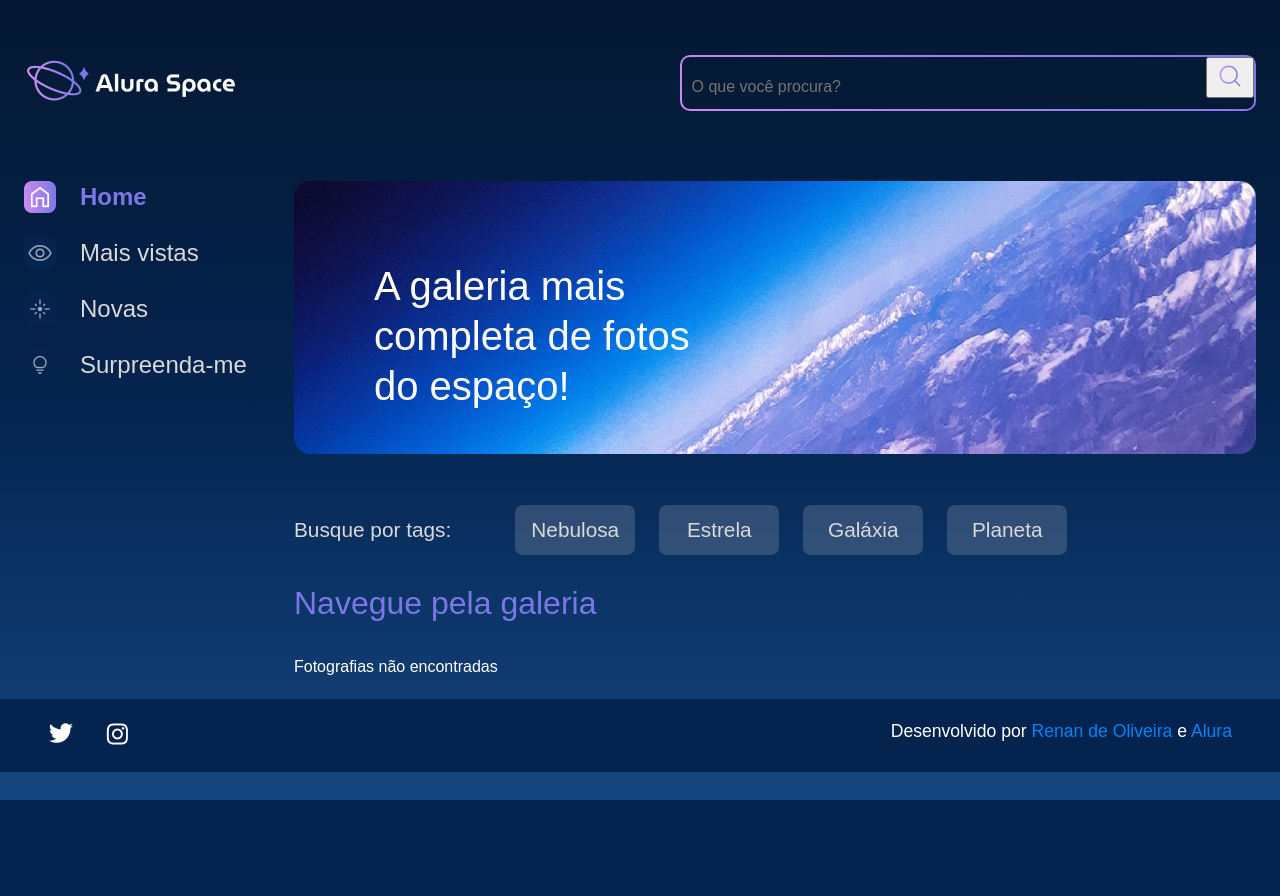
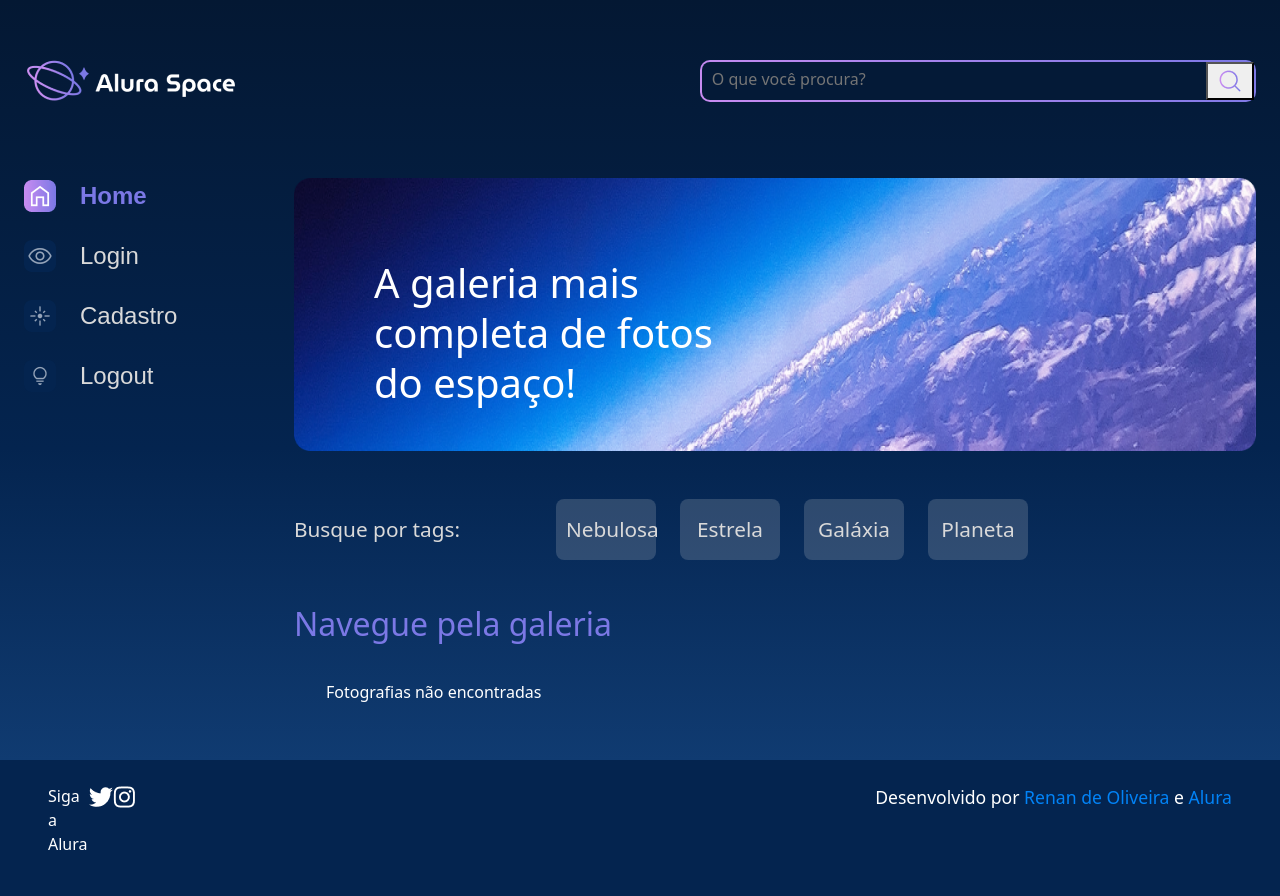
Before and after one commit to renan-oliveira93/alura-space, a Django app: page / in a window 1280 px wide. Before the commit the page ends 800 px from the top, so only its background shows below. Run offline with Django 5.2, Linux system fonts and the light colour scheme; data that the repository does not hold is empty.

Commit message:
feat: create login, logout and sign_up features

```diff
--- a/templates/galery/base.html
+++ b/templates/galery/base.html
@@ -11,6 +11,8 @@
     <link rel="preconnect" href="https://fonts.gstatic.com" crossorigin>
     <link href="https://fonts.googleapis.com/css2?family=Poppins:wght@400;500;600&display=swap" rel="stylesheet">
     <link rel="stylesheet" href="{% static '/styles/style.css' %}">
+    <link href="https://cdn.jsdelivr.net/npm/bootstrap@5.2.2/dist/css/bootstrap.min.css" rel="stylesheet"
+        integrity="sha384-Zenh87qX5JnK2Jl0vWa8Ck2rdkQ2Bzep5IDxbcnCeuOxjzrPF/et3URy9Bv1WTRi" crossorigin="anonymous">
 </head>
 
 <body>
--- a/templates/galery/image.html
+++ b/templates/galery/image.html
@@ -19,7 +19,7 @@
                         <div class="imagem__texto">
                             <p class="imagem__titulo">{{picture.name}}</p>
                             <p class="imagem__descricao">{{picture.credits}}</p>
-                            <p class="imagem__texto">Descrição.</p>
+                            <p class="imagem__texto">{{picture.description}}</p>
                         </div>
                     </div>
                 </div>
--- a/templates/galery/partials/_footer.html
+++ b/templates/galery/partials/_footer.html
@@ -1,6 +1,9 @@
 {% load static %}
 <footer class="rodape">
     <div class="rodape__icones">
+        <div style="display: flex;align-items: center;">
+            <p>Siga a Alura</p>
+        </div>
         <a href="https://twitter.com/AluraOnline" target=”_blank”>
             <img src="{% static '/assets/ícones/1x/twitter.png' %}" alt="ícone twitter">
         </a>
@@ -9,9 +12,9 @@
         </a>
     </div>
     <p class="rodape__texto">Desenvolvido por
-        <a style="color: #0283f7;text-decoration: none;"
-            href="https://github.com/renan-oliveira93"> Renan de Oliveira </a>
+        <a style="color: #0283f7;text-decoration: none;" href="https://github.com/renan-oliveira93"> Renan de Oliveira
+        </a>
         e
-        <a style="color: #0283f7;text-decoration: none;"
-            href="https://www.alura.com.br/"> Alura</a></p>
+        <a style="color: #0283f7;text-decoration: none;" href="https://www.alura.com.br/"> Alura</a>
+    </p>
 </footer>
--- a/templates/galery/partials/_header.html
+++ b/templates/galery/partials/_header.html
@@ -3,6 +3,11 @@
     <a href="{% url 'index' %}">
         <img src="{% static '/assets/logo/Logo(2).png'%}" alt="Logo da Alura Space" />
     </a>
+    {% for message in messages %}
+    <div class="alert alert-primary">
+        <p id="messages">{{message}}</p>
+    </div>
+    {% endfor %}
     <div class="cabecalho__busca">
         <div class="busca__fundo">
             <form action="{% url 'search'%}">
--- a/templates/galery/partials/_side-menu.html
+++ b/templates/galery/partials/_side-menu.html
@@ -2,9 +2,8 @@
 <section class="menu-lateral">
     <nav class="menu-lateral__navegacao">
         <a href="/"><img src="{% static '/assets/ícones/1x/Home - ativo.png'%}"> Home</a>
-        <a href="#"><img src="{% static '/assets/ícones/1x/Mais vistas - inativo.png'%}"> Mais vistas</a>
-        <a href="#"><img src="{% static '/assets/ícones/1x/Novas - inativo.png'%}"> Novas</a>
-        <a href="#"><img src="{% static '/assets/ícones/1x/Surpreenda-me - inativo.png'%}">
-            Surpreenda-me</a>
+        <a href="{% url 'sign_in' %}"><img src="{% static '/assets/ícones/1x/Mais vistas - inativo.png'%}"> Login</a>
+        <a href="{% url 'sign_up' %}"><img src="{% static '/assets/ícones/1x/Novas - inativo.png'%}"> Cadastro</a>
+        <a href="{% url 'logout' %}"><img src="{% static '/assets/ícones/1x/Surpreenda-me - inativo.png'%}">Logout</a>
     </nav>
 </section>
```
